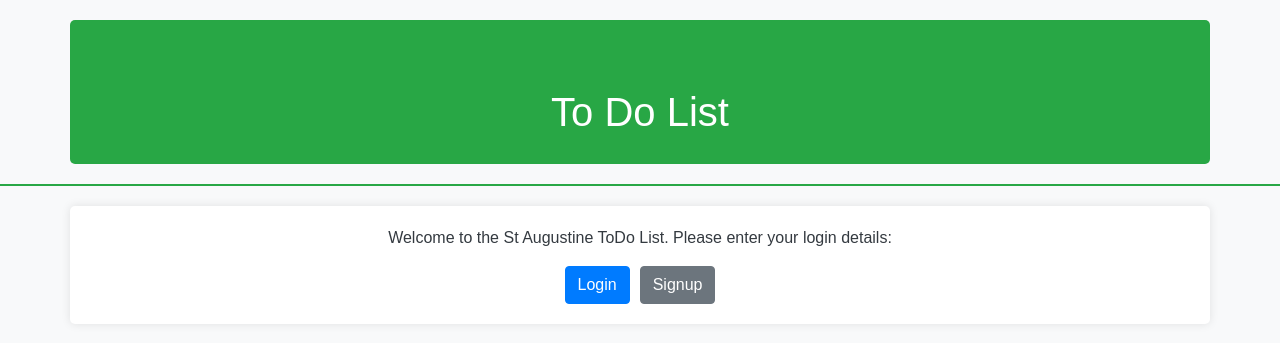
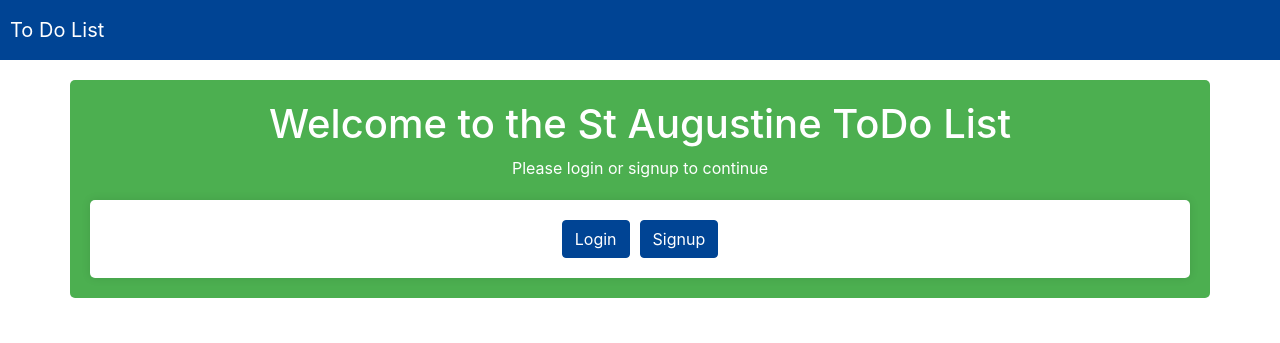
Before and after one commit to imamchris/ToDo, a Flask app: page / in a window 1280 px wide. Shown: the top 343 px of the page. Run offline with Flask 3, Linux system fonts and the light colour scheme; some libraries are stand-ins or nearby versions.

Commit message:
Restyled index page and attempt to add that to the css page, but it was unsuccessful

```diff
--- a/templates/index.html
+++ b/templates/index.html
@@ -5,43 +5,43 @@
         <meta name="viewport" content="width=device-width, initial-scale=1.0">
         <link rel="stylesheet" href="https://stackpath.bootstrapcdn.com/bootstrap/4.5.2/css/bootstrap.min.css">
         <style>
-            body {
-                background-color: #f8f9fa;
-                color: #343a40;
-                font-family: Arial, sans-serif;
-            }
-
             #top {
                 text-align: center;
-                background-color: #28a745;
+                background-color: #4CAF50;
                 padding: 20px;
                 color: white;
                 border-radius: 5px;
                 margin-top: 20px;
             }
 
-            hr {
-                border: 1px solid #28a745;
-                margin: 20px 0;
-            }
-
             #box {
                 background-color: white;
                 padding: 20px;
-                color: #343a40;
+                color: #333;
                 margin-top: 20px;
                 border-radius: 5px;
                 box-shadow: 0 0 10px rgba(0, 0, 0, 0.1);
             }
 
             .btn-primary {
-                background-color: #007bff;
-                border-color: #007bff;
+                background-color: #004494;
+                border-color: #004494;
+            }
+
+            .btn-primary:hover {
+                background-color: #FFD700;
+                border-color: #FFD700;
             }
 
             .btn-secondary {
-                background-color: #6c757d;
-                border-color: #6c757d;
+                background-color: #004494;
+                border-color: #004494;
+            }
+
+            .btn-secondary:hover {
+                background-color: #FFD700;
+                border-color: #FFD700;
+                color: white;
             }
 
             .d-flex {
@@ -54,14 +54,15 @@
     </head>
 
     <body>
+        <nav class="navbar navbar-expand-lg navbar-light" style="background-color: #004494; padding: 10px;">
+            <a class="navbar-brand" href="#" style="color: white;">To Do List</a>
+        </nav>
+
         <div class="container" id="top">
-            <h1 class="mt-5">To Do List</h1>
-        </div>
-
-        <hr>
+            <h1>Welcome to the St Augustine ToDo List</h1>
+            <p>Please login or signup to continue</p>
 
         <div class="container" id="box">
-            <p class="text-center">Welcome to the St Augustine ToDo List. Please enter your login details:</p>
 
             <div class="d-flex">
                 <form action="{{ url_for('login') }}" method="get">
@@ -71,7 +72,7 @@
                 <form action="{{ url_for('signup') }}" method="get">
                     <button type="submit" class="btn btn-secondary">Signup</button>
                 </form>
-            </div>
+
         </div>
 
         <script src="https://code.jquery.com/jquery-3.5.1.slim.min.js"></script>
```
Also changed, not shown: static/style.css (deleted, +0 -10 lines), user_data.db.
